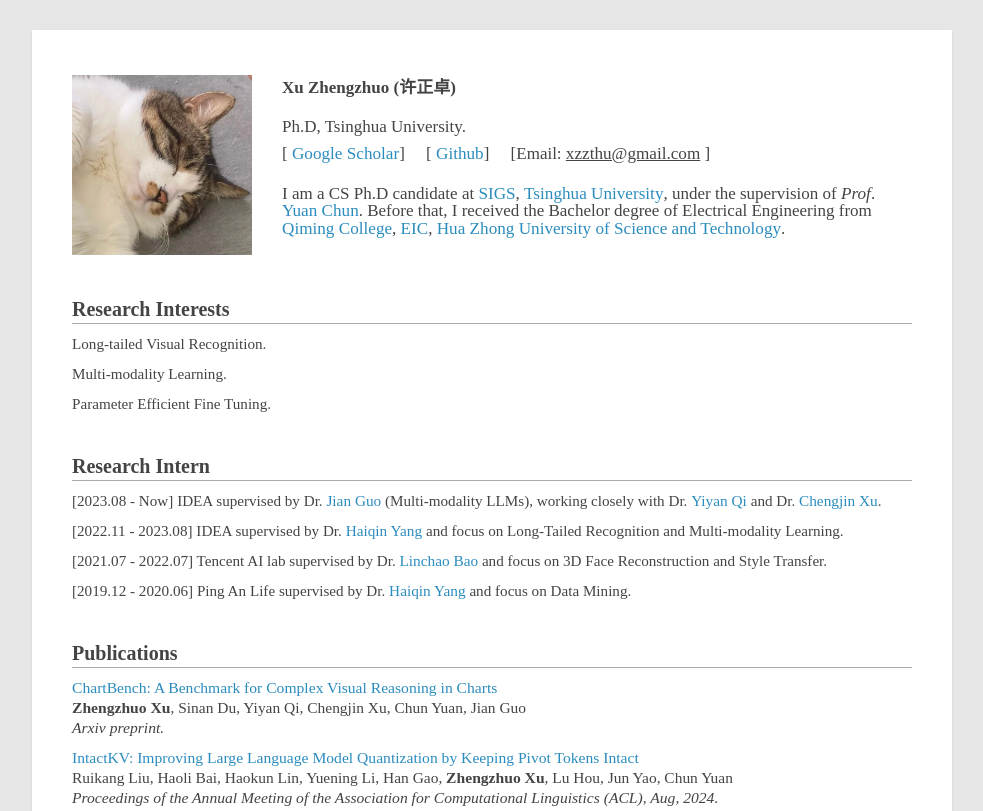
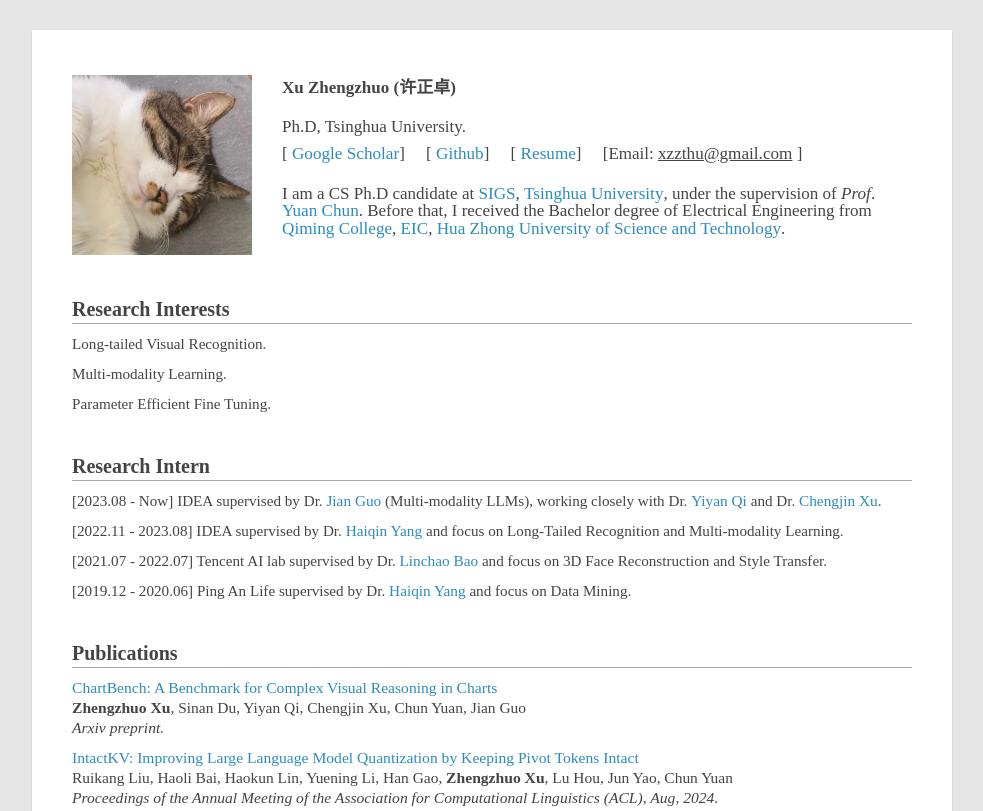
Before and after one commit to XuZhengzhuo/Homepage, a plain HTML site: page index.html in a window 1280 px wide. Shown: the top 811 px of the page, without its empty margins (148-1131 px from the left). Drawn offline with Linux system fonts and the light colour scheme.

Commit message:
Update index.html

```diff
--- a/index.html
+++ b/index.html
@@ -60,7 +60,7 @@
 		<div class="post-content">
 			<h1 style="margin:-2px 0 0 0" class="civi_addr"> Xu Zhengzhuo (许正卓)</h1>
 					<p style="margin:-10px 0 0 0"class="civi_addr"> Ph.D, Tsinghua University.
-					<p style="margin:-10px 0 0 0" class="civi_addr"> [<a href="https://scholar.google.com/citations?hl=zh-CN&user=08hV-X8AAAAJ"> Google Scholar</a>] &nbsp;&nbsp;&nbsp; [<a href="https://github.com/XuZhengzhuo/"> Github</a>] &nbsp;&nbsp;&nbsp; [Email: <u>xzzthu@gmail.com</u> ] </p>
+					<p style="margin:-10px 0 0 0" class="civi_addr"> [<a href="https://scholar.google.com/citations?hl=zh-CN&user=08hV-X8AAAAJ"> Google Scholar</a>] &nbsp;&nbsp;&nbsp; [<a href="https://github.com/XuZhengzhuo/"> Github</a>] &nbsp;&nbsp;&nbsp; [<a href="./image/xzz_resume_cn_one_page.pdf"> Resume</a>] &nbsp;&nbsp;&nbsp; [Email: <u>xzzthu@gmail.com</u> ] </p>
 					<p style="margin:3px 0 0 0" class="civi_addr">
 					I am a CS Ph.D candidate at <a href="https://www.sigs.tsinghua.edu.cn/"> SIGS</a>, <a href="https://www.tsinghua.edu.cn/"> Tsinghua University</a>, under the supervision of <i>Prof</i>.<a href="https://www.sigs.tsinghua.edu.cn/yc2/main.htm"> Yuan Chun</a>.  Before that, I received the Bachelor degree of Electrical Engineering from <a href="http://qiming.hust.edu.cn/"> Qiming College</a>, <a href="http://ei.hust.edu.cn/"> EIC</a>, <a href="https://www.hust.edu.cn/"> Hua Zhong University of Science and Technology</a>.</p>
 	   <p style="margin:-10px 0 0 0" class="civi_addr">
```
